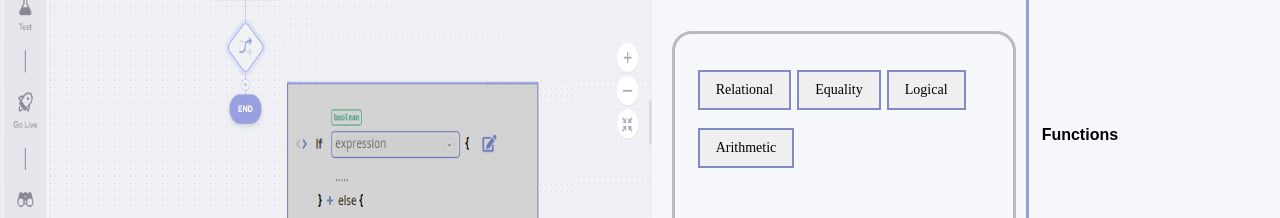
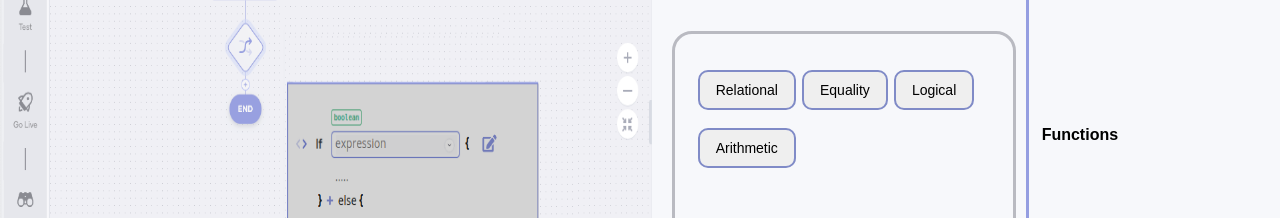
Before and after one commit to madushajg/tree-editor, a React (Create React App) app: page / in a window 1280 px wide. Shown: the part 347-565 px from the top of the page. Built offline with nearby package versions, Linux system fonts and the light colour scheme.

Commit message:
Minor improvements

```diff
--- a/src/components/MainContainer/styles.css
+++ b/src/components/MainContainer/styles.css
@@ -192,9 +192,10 @@
     min-width: 64px;
     box-sizing: border-box;
     border-color:  #808bc7;
+    border-radius: 10px;
     border-style: solid;
     /* transition: background-color 250ms cubic-bezier(0.4, 0, 0.2, 1) 0ms,box-shadow 250ms cubic-bezier(0.4, 0, 0.2, 1) 0ms,border 250ms cubic-bezier(0.4, 0, 0.2, 1) 0ms; */
-    font-family: Gilmer;
+    /* font-family: Gilmer; */
     font-weight: 500;
     line-height: 1.75;
     height: 40px;
```
